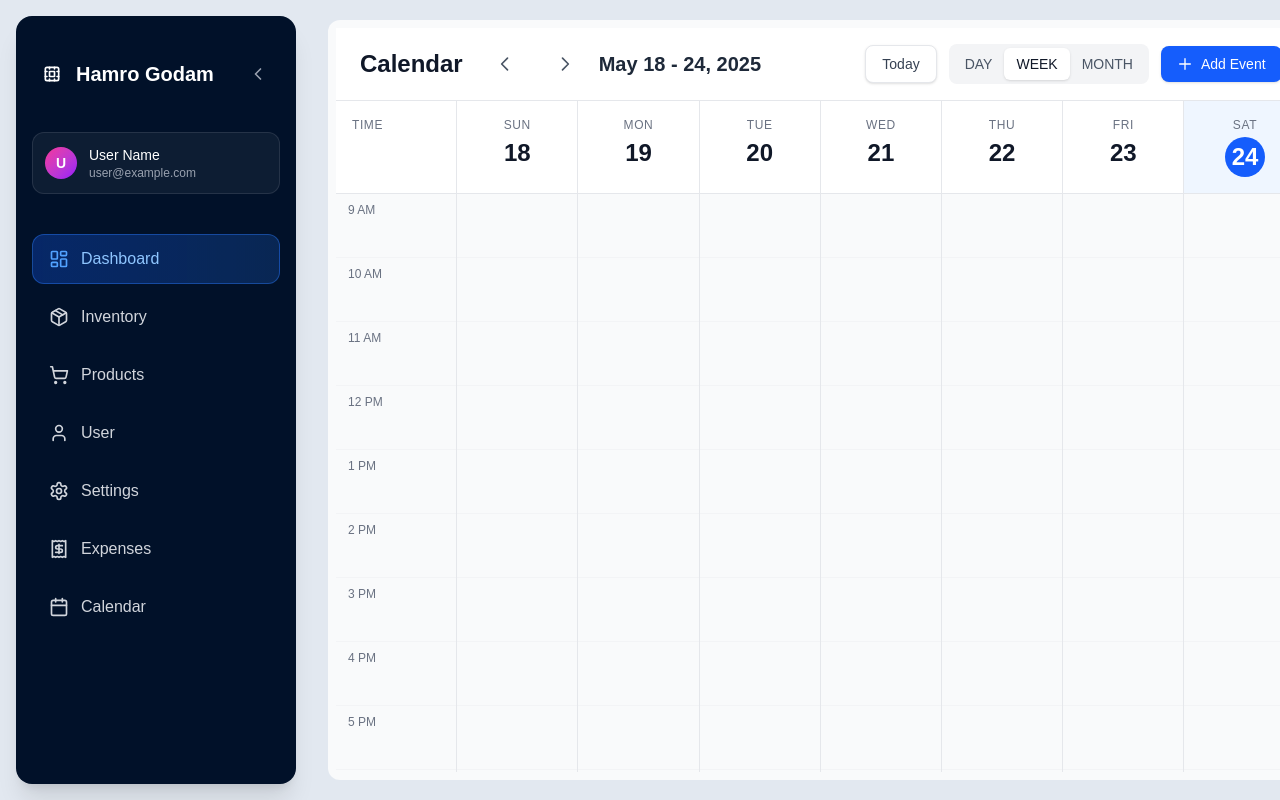
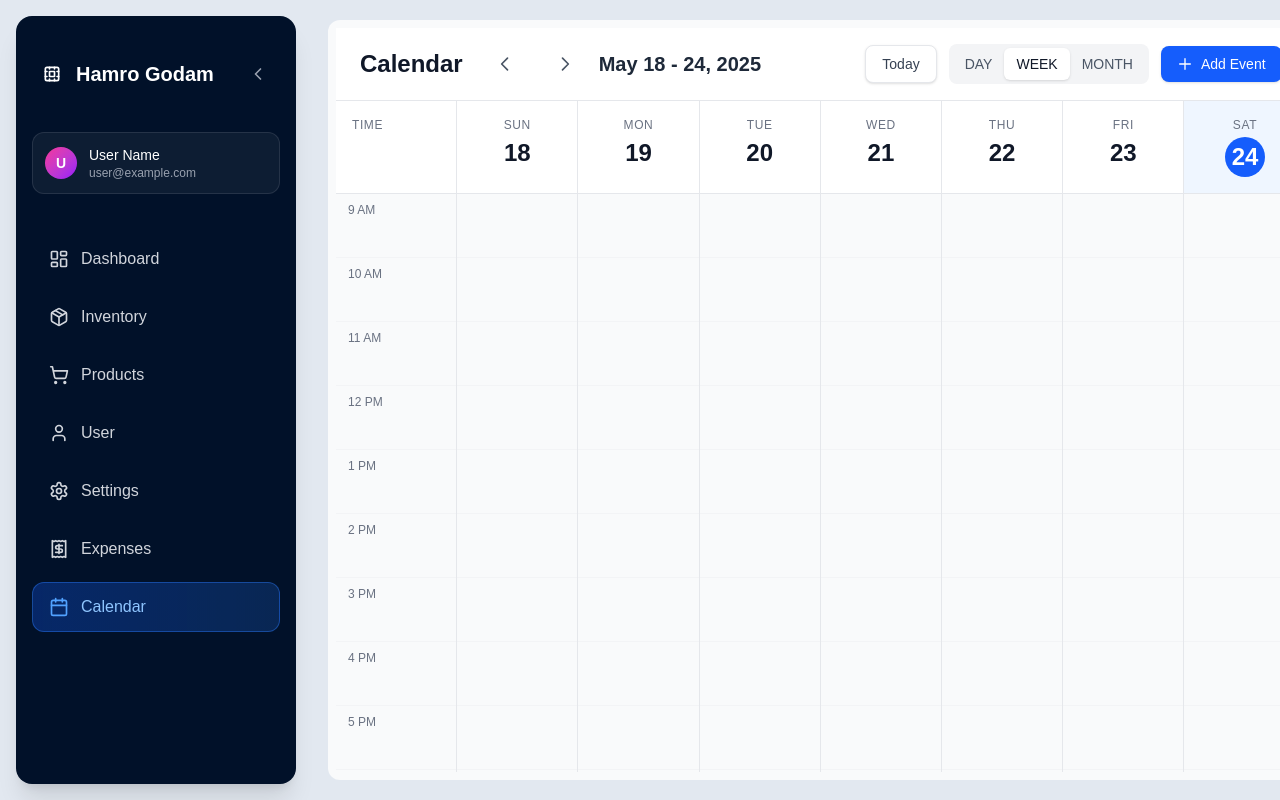
Before and after one commit to manash5/hamro-godam, a Next.js app: page /calendar in a window 1280 px wide. Shown: the top 800 px of the page. Built offline with nearby package versions, Linux system fonts and the light colour scheme.

Commit message:
made the side button functionality work

```diff
--- a/app/components/sidebar.jsx
+++ b/app/components/sidebar.jsx
@@ -11,24 +11,31 @@ import {
   Calendar,
   ChevronLeft,
 } from 'lucide-react';
+import { useRouter, usePathname } from 'next/navigation';
 
 const Sidebar = () => {
-  const [activeItem, setActiveItem] = useState('Dashboard');
+  const router = useRouter();
+  const pathname = usePathname();
   const [isCollapsed, setIsCollapsed] = useState(false);
 
   const sidebarItems = [
-    { icon: LayoutDashboard, label: 'Dashboard' },
-    { icon: Package, label: 'Inventory' },
-    { icon: ShoppingCart, label: 'Products' },
-    { icon: User, label: 'User' },
-    { icon: Settings, label: 'Settings' },
-    { icon: Receipt, label: 'Expenses' },
-    { icon: Calendar, label: 'Calendar' },
+    { icon: LayoutDashboard, label: 'Dashboard', path: '/dashboard' },
+    { icon: Package, label: 'Inventory', path: '/inventory' },
+    { icon: ShoppingCart, label: 'Products', path: '/products' },
+    { icon: User, label: 'User', path: '/user' },
+    { icon: Settings, label: 'Settings', path: '/settings' },
+    { icon: Receipt, label: 'Expenses', path: '/expenses' },
+    { icon: Calendar, label: 'Calendar', path: '/calendar' },
   ];
 
-  const handleItemClick = (label) => {
-    if (activeItem === label) return;
-    setActiveItem(label);
+  // Get the active item based on current pathname
+  const getActiveItem = () => {
+    const item = sidebarItems.find(item => item.path === pathname);
+    return item ? item.label : 'Dashboard';
+  };
+
+  const handleItemClick = (label, path) => {
+    router.push(path);
   };
 
   const toggleSidebar = () => {
@@ -91,15 +98,15 @@ const Sidebar = () => {
         {sidebarItems.map((item, index) => (
           <button
             key={index}
-            onClick={() => handleItemClick(item.label)}
+            onClick={() => handleItemClick(item.label, item.path)}
             className={`flex items-center space-x-3 px-4 py-3 rounded-xl w-full text-left transition-all duration-300 ease-in-out group relative ${
-              activeItem === item.label
+              pathname === item.path
                 ? 'bg-gradient-to-r from-blue-600/30 to-blue-500/20 border border-blue-500/40 text-blue-300'
                 : 'hover:bg-gray-800/50 text-gray-300 hover:text-white border border-transparent'
             }`}
           >
             <item.icon className={`w-5 h-5 flex-shrink-0 ${
-              activeItem === item.label
+              pathname === item.path
                 ? 'text-blue-400'
                 : 'group-hover:text-blue-400'
             } transition-colors duration-300`} />
```
